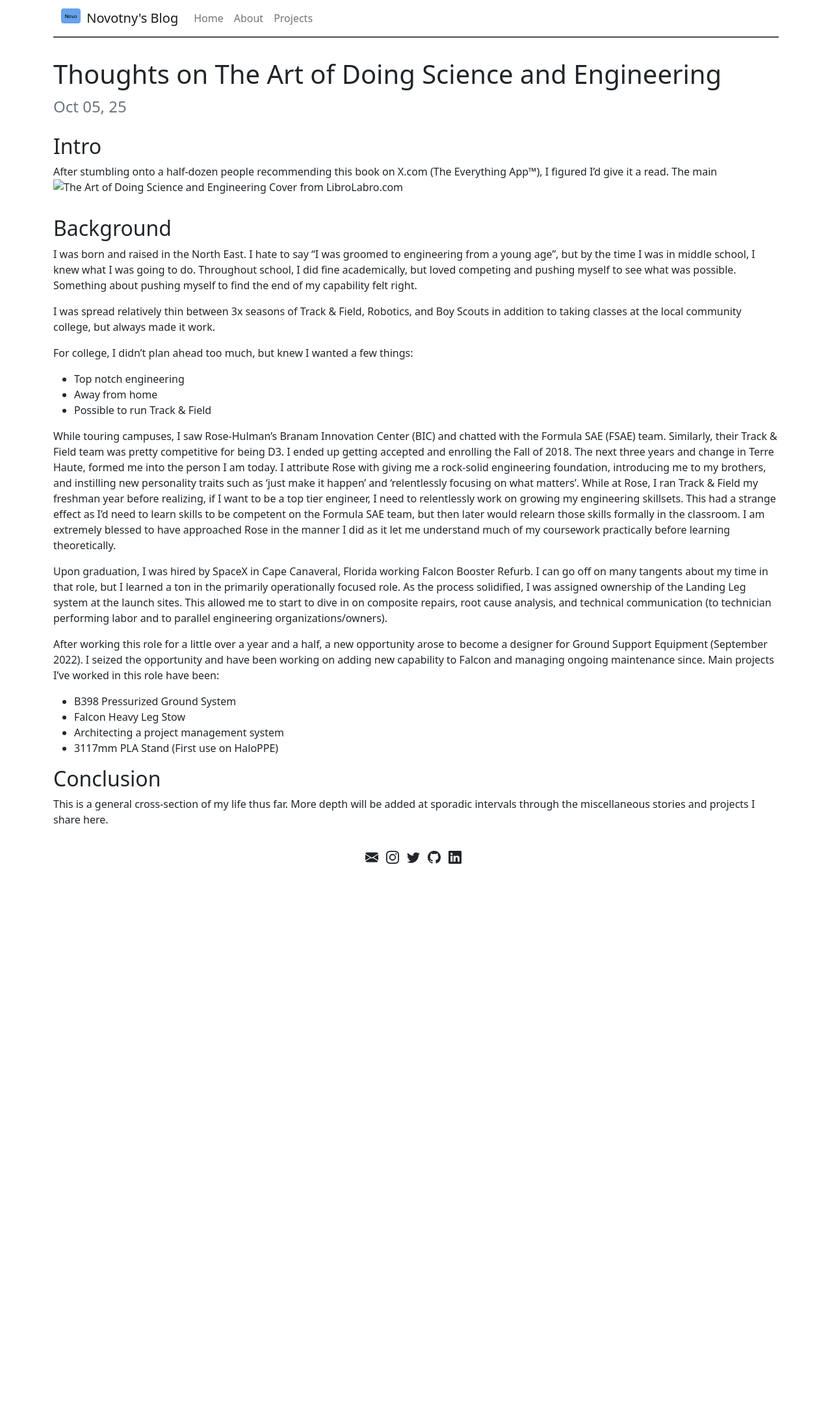
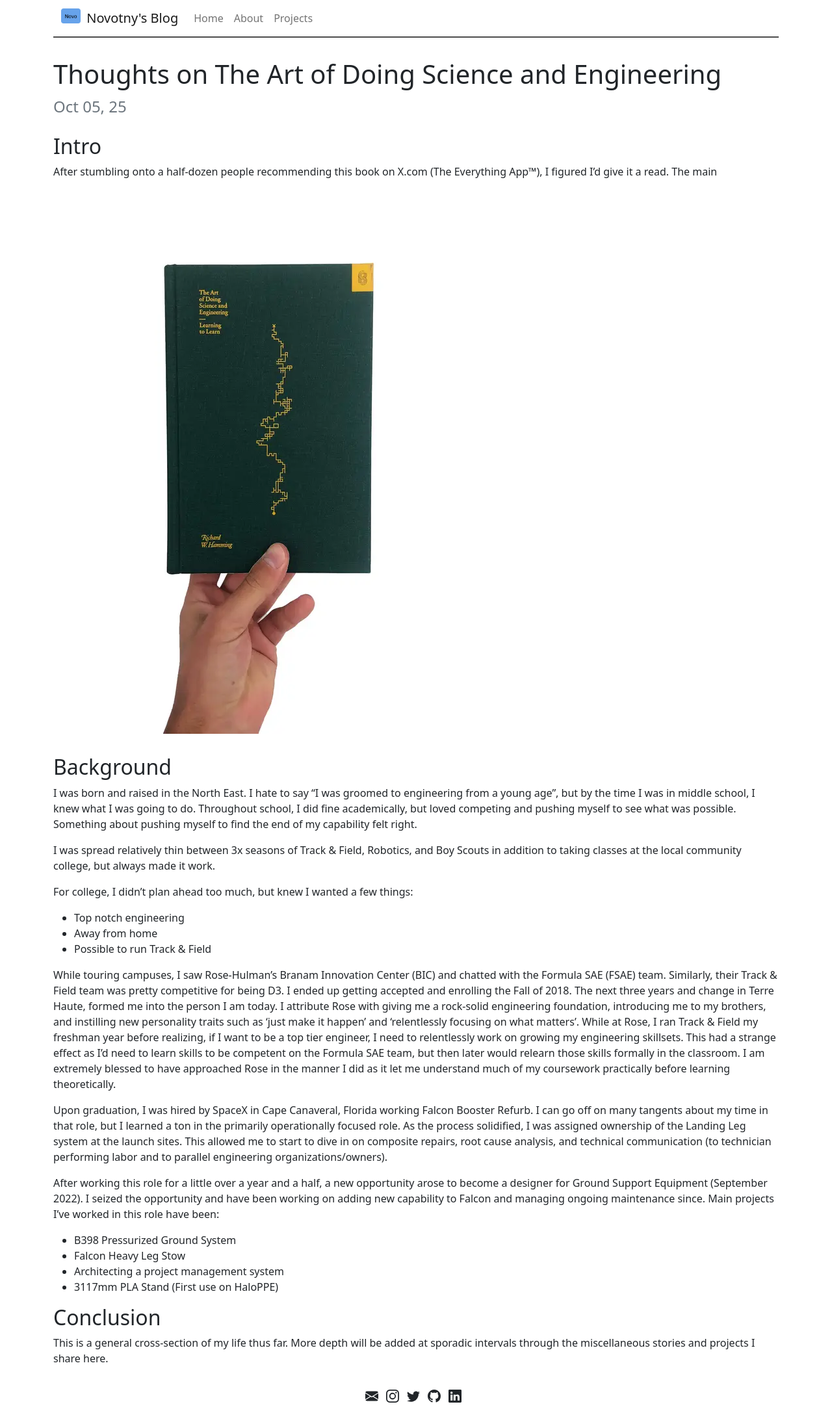
Before and after one commit to andrewnovotny/andrewnovotny.github.io, a Jekyll site: the page built from _posts/2025-10-05-Thoughts on The Art of Doing Science and Engineering.markdown, in a window 1280 px wide. Shown: the whole page at 65% size. Built offline with Jekyll 4.4.1, drawn with Linux system fonts in a browser that asks for light colours; before the commit the page ends 1345 px from its top, so only the background shows below that.

Commit message:
Updating image again

```diff
--- a/_posts/2025-10-05-Thoughts on The Art of Doing Science and Engineering.markdown
+++ b/_posts/2025-10-05-Thoughts on The Art of Doing Science and Engineering.markdown
@@ -5,7 +5,7 @@ title: Thoughts on The Art of Doing Science and Engineering
 
 ## Intro
 After stumbling onto a half-dozen people recommending this book on X.com (The Everything App™), I figured I'd give it a read. The main
-![The Art of Doing Science and Engineering Cover from LibroLabro.com](assets\images\ArtofDoingScienceandEngineeringCover.webp "The Art of Doing Science and Engineering Cover from LibroLabro.com")
+![The Art of Doing Science and Engineering Cover from LibroLabro.com](https://github.com/andrewnovotny/andrewnovotny.github.io/blob/main/assets/images/ArtofDoingScienceandEngineeringCover.webp "The Art of Doing Science and Engineering Cover from LibroLabro.com")
 
 ## Background
 I was born and raised in the North East. I hate to say "I was groomed to engineering from a young age", but by the time I was in middle school, I knew what I was going to do.
```
